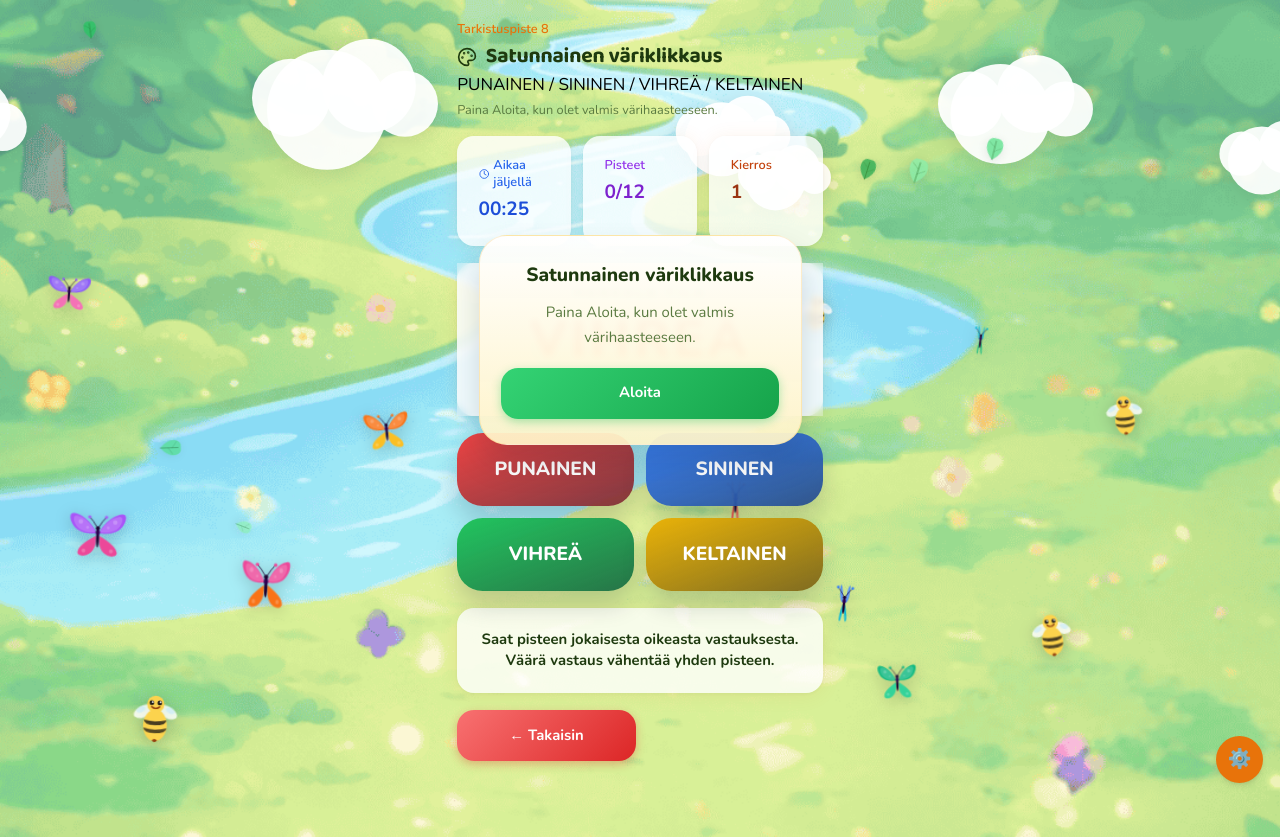
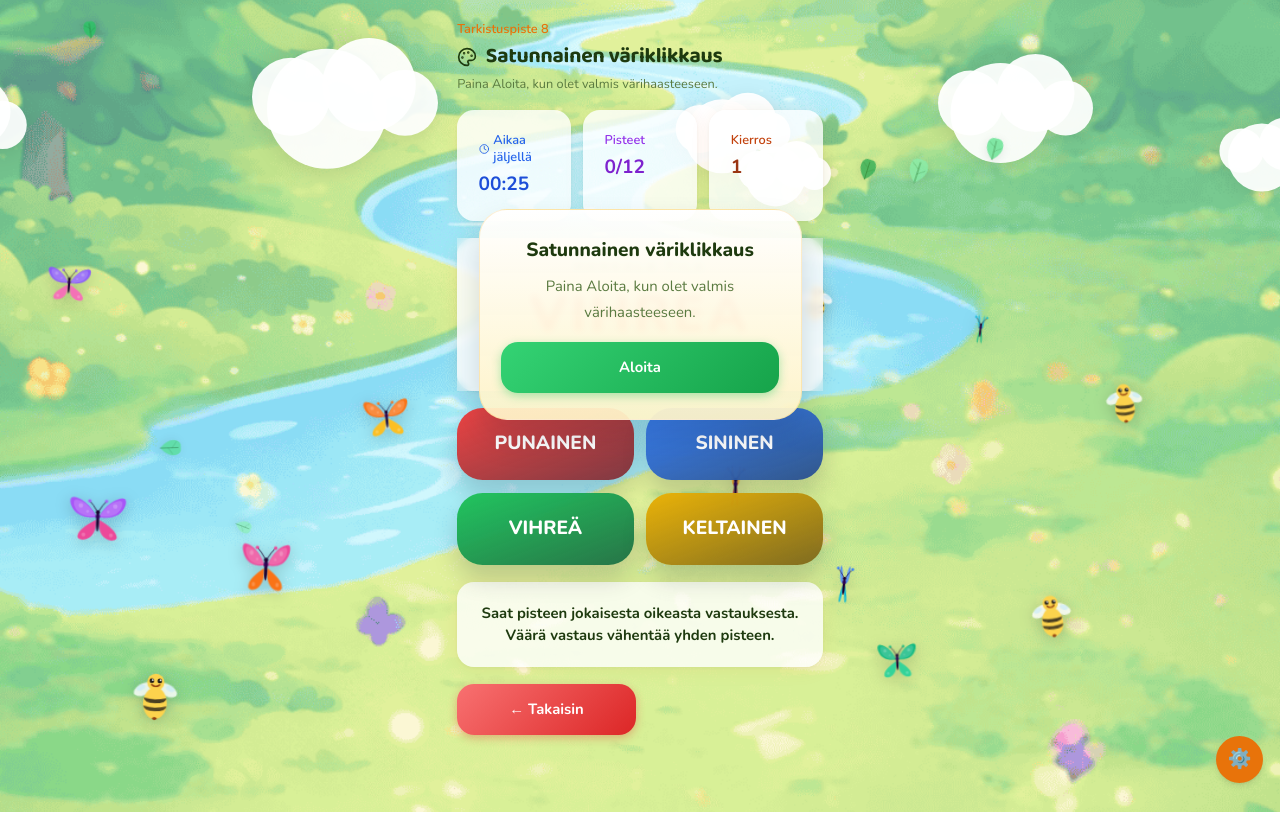
Before and after one commit to trungnguyen1221999/QR-Code-Game, a React (Vite) app in the folder frontend/: page /random-color-clicker in a window 1280 px wide. After the commit the page ends 812 px from the top, so only its background shows below. Built offline with nearby package versions, Linux system fonts and the light colour scheme.

Commit message:
Last update

```diff
--- a/frontend/src/pages/RandomColorClickerGame.jsx
+++ b/frontend/src/pages/RandomColorClickerGame.jsx
@@ -250,7 +250,6 @@ export default function RandomColorClickerGame() {
             <Palette size={20} />
             {t.randomColorClickerTitle}
           </h2>
-          <p>{t.colorRed} / {t.colorBlue} / {t.colorGreen} / {t.colorYellow}</p>
           <p className="text-xs mt-1" style={{ color: 'var(--color-subtext)' }}>
             {hasStarted ? instructionText : t.randomColorClickerReadyInstruction}
           </p>
```
